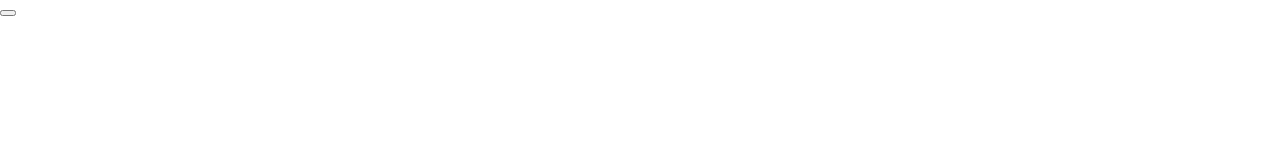
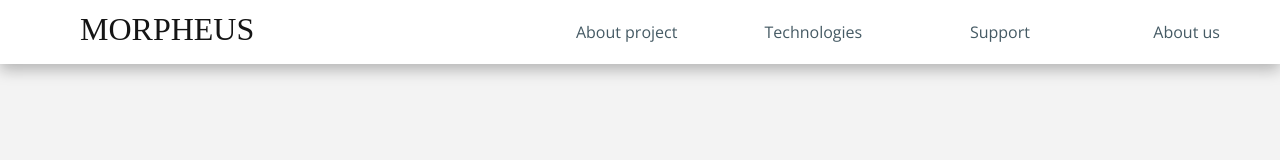
Before and after one commit to pszyrek/morpheusproject_page, a website built with webpack: page app/index.html in a window 1280 px wide. Built offline with nearby package versions, Linux system fonts and the light colour scheme.

Commit message:
stworzony header wraz z navbarem i logiem, wszystko ostylowane

```diff
--- a/app/index.html
+++ b/app/index.html
@@ -7,8 +7,21 @@
         <link href="https://fonts.googleapis.com/css?family=Open+Sans:300,400,600" rel="stylesheet">
     </head>
 
-    <body>
-        <button class="btn btn--collapse-menu"></button>
+    <body class="bg-col-secondary">
+        <div class="bg-col-w header xs-12">
+            <div class="box">
+                <div class="brand xs-3">
+                    <a href="#" class="font-primary logo col-tertiary">MORPHEUS</a>
+                </div>
+                <div class="xs-off-2"></div>
+                <div class="navbar xs-7">
+                    <a class="item col-quaternary" href="#">About project</a>
+                    <a class="item col-quaternary" href="#">Technologies</a>
+                    <a class="item col-quaternary" href="#">Support</a>
+                    <a class="item col-quaternary" href="#">About us</a>
+                </div>
+            </div>
+        </div>
     </body>
 
 </html>
--- a/app/sass/helpers/variables.scss
+++ b/app/sass/helpers/variables.scss
@@ -1,4 +1,3 @@
-
 // GRID SYSTEM VARIABLES //
 
 $columns: 12;
@@ -15,5 +14,6 @@ $colors: (
     'primary': #013444,
     'secondary': #f3f3f3,
     'tertiary': #151515,
+    'quaternary': #455a64,
     'accent': #24bae2
 );
--- /dev/null
+++ b/app/sass/layout/header.scss
@@ -0,0 +1,37 @@
+.header {
+    box-shadow: 0px 6px 14px 0px rgba(0, 0, 0, 0.26);
+    .box {
+
+        .brand {
+            display: flex;
+            align-items: center;
+            justify-content: flex-start;
+            font-size: 2rem;
+
+            .logo {
+                margin: 0.8rem 1rem 1.2rem 5rem;
+            }
+        }
+
+        .navbar {
+            display: flex;
+            justify-content: space-around;
+            align-items: center;
+
+            .item {
+                display: flex;
+                justify-content: center;
+                align-items: center;
+                font-weight: 400;
+                height: 100%;
+                width: 100%;
+                transition: all ease .3s;
+
+                &:hover {
+                    background: #E9E9E9;
+                    transition: all ease .3s;
+                }
+            }
+        }
+    }
+}
--- a/app/sass/main.scss
+++ b/app/sass/main.scss
@@ -1,8 +1,13 @@
 // Layout
 @import './layout/grid';
 @import './layout/fonts';
+@import './layout/header';
+@import './layout/colors';
 
 // Helpers
 @import './helpers/reset';
 @import './helpers/mixins/responsive';
-@import './layout/navbar';
+
+body {
+    font-family: 'Open Sans', sans-serif;
+}
--- a/webpack.config.js
+++ b/webpack.config.js
@@ -28,7 +28,7 @@ module.exports = {
                 test: /\.(css|scss|sass)$/,
                 loader: ETP.extract({
                     fallback: 'style-loader',
-                    use: ['css-loader', 'resolve-url-loader', 'postcss-loader', 'sass-loader']
+                    use: ['css-loader', 'postcss-loader', 'sass-loader']
                 }),
                 include: path.join(__dirname, 'app')
             }
```
Also changed, not shown: app/assets/img/menu-icon.svg, app/main.js (line endings or trailing spaces), app/sass/layout/navbar.scss (deleted).
